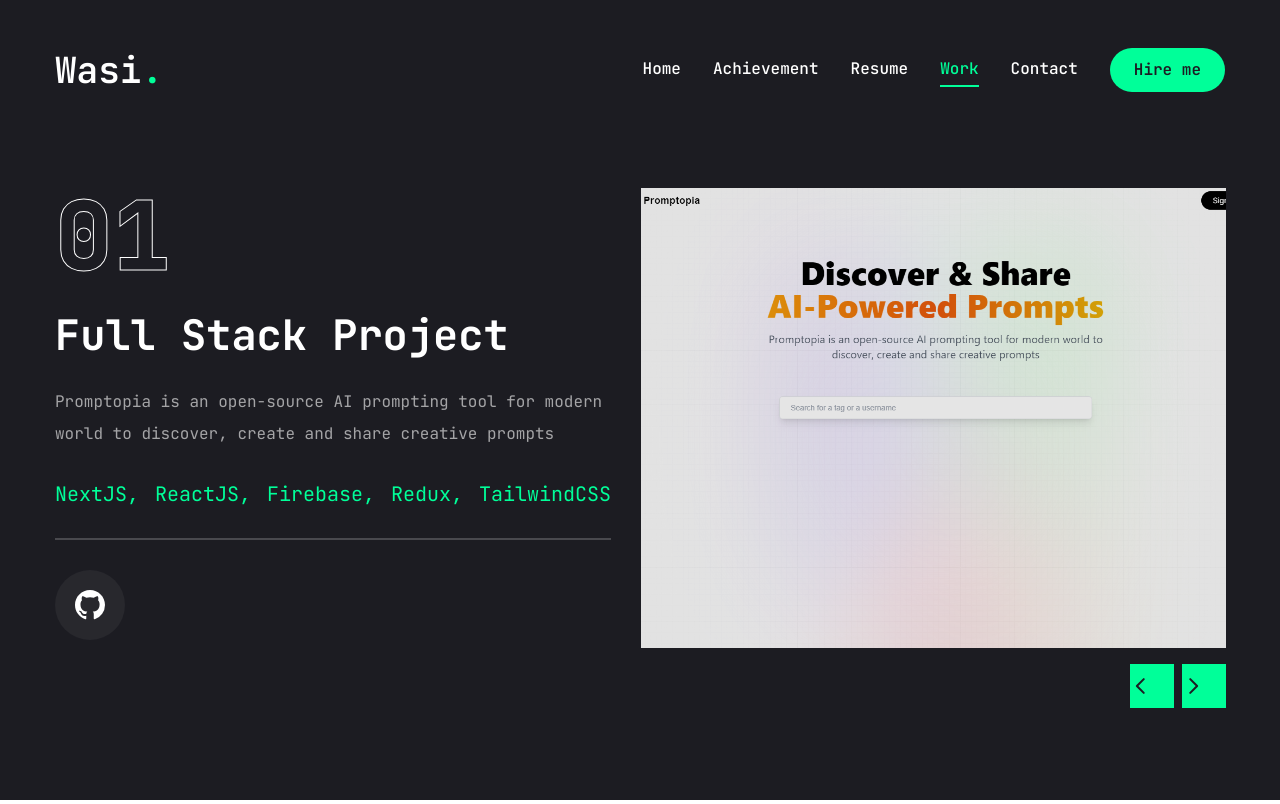
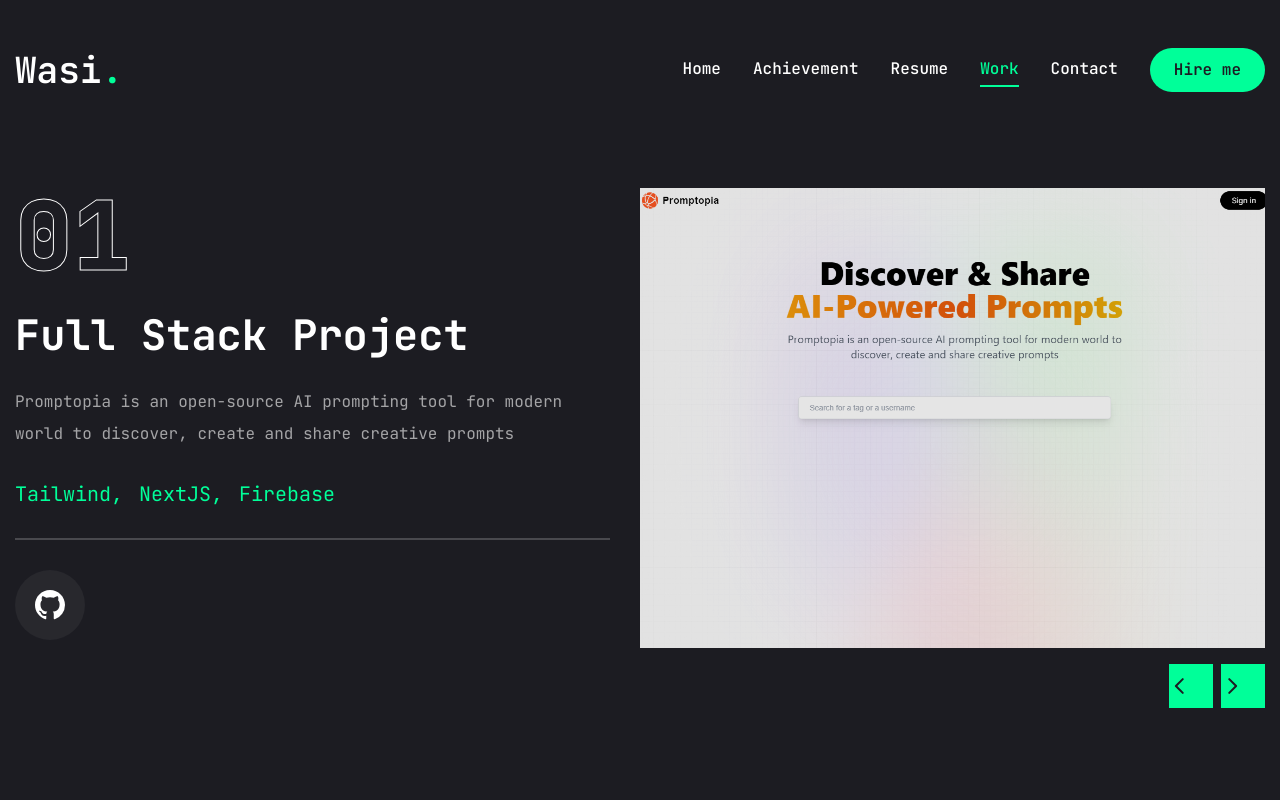
Before and after one commit to Wasi-Ur-Rahman/Wasi-Ur-Rahman-Porfolio, a Next.js app: page /work in a window 1280 px wide. Built offline with nearby package versions, Linux system fonts and the light colour scheme.

Commit message:
fixed work page bug

```diff
--- a/app/work/page.jsx
+++ b/app/work/page.jsx
@@ -24,11 +24,9 @@ const projects = [
     description:
       "Promptopia is an open-source AI prompting tool for modern world to discover, create and share creative prompts",
     stack: [
-      { name: "NextJS" },
-      { name: "ReactJS" },
-      { name: "Firebase" },
-      { name: "Redux" },
-      { name: "TailwindCSS" },
+      { name: "Tailwind" },
+      { name: "NextJS"},
+      { name: "Firebase"}
     ],
     image: "/assets/work/thumb1.png",
     github: "https://github.com/Wasi-Ur-Rahman/Promptopia-AI-Powered-Prompts-",
@@ -40,11 +38,7 @@ const projects = [
     description:
       "This comprehensive web application will serve as the nerve center for all waste management activities within the jurisdiction of the Dhaka North City Corporation.",
     stack: [
-      { name: "ExpressJS" },
-      { name: "ReactJS" },
-      { name: "MongoDB" },
-      { name: "NodeJS" },
-      { name: "TailwindCSS" },
+      { name: "MERN" }
     ],
     image: "/assets/work/thumb2.png",
     github: "https://github.com/Wasi-Ur-Rahman/cs24-p2-ALPHA_CENTAURI",
@@ -120,7 +114,7 @@ const Work = () => {
               <div className="flex items-center gap-4">
                 {/* github project button */}
                 <Link href={project.github}>
-                  <TooltipProvider>
+                  <TooltipProvider delayDuration={100}>
                     <Tooltip>
                       <TooltipTrigger className="w-[70px] h-[70px] rounded-full bg-white/5 flex justify-center items-center group">
                         <BsGithub className="text-white text-3xl group-hover:text-accent" />
--- a/tailwind.config.js
+++ b/tailwind.config.js
@@ -16,8 +16,8 @@ module.exports = {
     screens: {
       sm: '640px',
       md: '768px',
-      lg: '960px',
-      xl: '1200px',
+      lg: '1024px',
+      xl: '1280px'
     },
     fontFamily: {
       primary:"var(--font-jetbrainsMono)"
```
